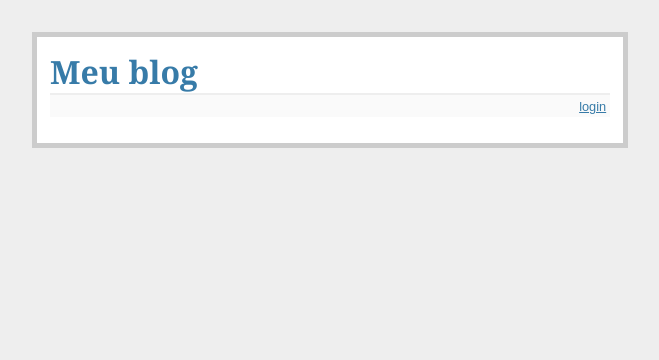
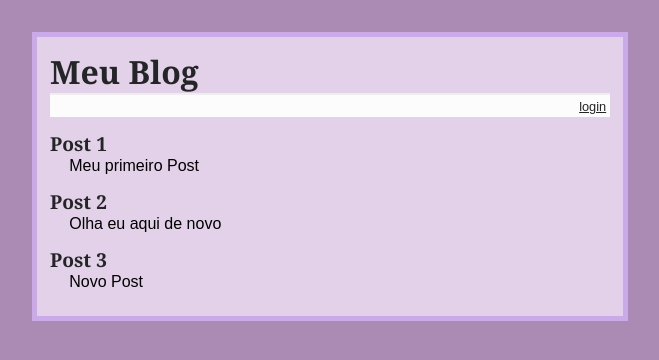
Before and after one commit to Maduc-Gomes/python_web, a Flask app: page / in a window 1280 px wide. Shown: the top 360 px of the page, without its empty margins (310-969 px from the left). Run offline with Flask 2, Linux system fonts and the light colour scheme.

Commit message:
aula 3, parte 1

```diff
--- a/app.py
+++ b/app.py
@@ -1,20 +1,45 @@
-from flask import Flask, render_template
+from flask import Flask, render_template, request, redirect, url_for, session, flash
 
 app = Flask(__name__)
+SECRET_KEY = "pudim"
+app.config.from_object(__name__)
 
 # POSTS MOCK
 posts = [
-{
-"titulo": "Post 1",
-"texto": "Meu primeiro post"
-},
-{
-"titulo": "Post 2",
-"texto": "olha eu aqui de novo"
-}
+    {
+        "titulo": "Post 1",
+        "texto": "Meu primeiro Post"
+    },
+    {
+        "titulo": "Post 2",
+        "texto": "Olha eu aqui de novo"
+    },
+       {
+        "titulo": "Post 3",
+        "texto": "Novo Post"
+    }
 ]
+# USER MOCKS
+USERNAME = "admin"
+PASSWORD = "admin"
 
 @app.route('/')
 def exibir_entradas():
+    return render_template("exibir_entradas.html", entradas=posts)
 
-    return render_template("layout.html", entradas=posts)
+@app.route('/login', methods=["GET", "POST"])
+def login():
+    erro = ""
+    if request.method == "POST":
+        if request.form['username'] == USERNAME and request.form['password'] == PASSWORD:
+            session['logado'] = True
+            flash("login efetuado com sucesso")
+            return redirect(url_for('exibir_entradas'))
+        erro = "Usuário ou senha inválidos"
+    return render_template("login.html", erro=erro)
+
+@app.route('/logout')
+def logout():
+    session.pop('logado', None)
+    flash('Logout realizado com sucesso')
+    return redirect(url_for('exibir_entradas'))
--- a/static/estilo.css
+++ b/static/estilo.css
@@ -1,18 +1,18 @@
-body            { font-family: sans-serif; background: #eee; }
-a, h1, h2       { color: #377BA8; }
+body            { font-family: sans-serif; background: #ab8bb3; }
+a, h1, h2       { color: #242526; }
 h1, h2          { font-family: 'Georgia', serif; margin: 0; }
 h1              { border-bottom: 2px solid #eee; }
 h2              { font-size: 1.2em; }
 
-.pagina         { margin: 2em auto; width: 35em; border: 5px solid #ccc;
-                  padding: 0.8em; background: white; }
+.pagina         { margin: 2em auto; width: 35em; border: 5px solid #caaae8;
+                  padding: 0.8em; background: rgb(226, 209, 232); }
 .entradas       { list-style: none; margin: 0; padding: 0; }
 .entradas li    { margin: 0.8em 1.2em; }
 .entradas li h2 { margin-left: -1em; }
-.ins-entrada    { font-size: 0.9em; border-bottom: 1px solid #ccc; }
+.ins-entrada    { font-size: 0.9em; border-bottom: 1px solid #ffffff; }
 .ins-entrada dl { font-weight: bold; }
 .metanav        { text-align: right; font-size: 0.8em; padding: 0.3em;
-                  margin-bottom: 1em; background: #fafafa; }
+                  margin-bottom: 1em; background: #fcfcfc; }
 .flash          { background: #CEE5F5; padding: 0.5em;
                   border: 1px solid #AACBE2; }
 .erro           { background: #F0D6D6; padding: 0.5em; }
--- a/templates/exibir_entradas.html
+++ b/templates/exibir_entradas.html
@@ -1,5 +1,11 @@
 {% extends "layout.html" %}
-<ur class="entradas">
-    {% for intradas in entradas %}
-    <li><h2></h2></li>
-</ur>
+
+{% block corpo %}
+  <ul class="entradas">
+  {% for entrada in entradas %}
+    <li><h2>{{ entrada.titulo }}</h2>{{ entrada.texto|safe }}
+  {% else %}
+    <li><em>Inacreditável. Até agora nenhuma entrada.</em>
+  {% endfor %}
+  </ul>
+{% endblock %}
--- a/templates/layout.html
+++ b/templates/layout.html
@@ -1,30 +1,23 @@
 <!doctype html>
 <html>
     <head>
-<title>Meu blog</title>
-<link rel="stylesheet" type="text/css"
-      href="static/estilo.css">
+        <title>Meu Blog</title>
+        <link rel="stylesheet" type="text/css" href="{{ url_for('static', filename='estilo.css') }}">
     </head>
-
     <body>
         <div class="pagina">
-  <h1>Meu blog</h1>
+            <h1>Meu Blog</h1>
             <div class="metanav">
             {% if not session.logado %}
-    <a href="">login</a>
+              <a href="{{ url_for('login') }}">login</a>
             {% else %}
-    <a href="">logout</a>
+              <a href="{{ url_for('logout') }}">logout</a>
             {% endif %}
             </div>
             {% for mensagem in get_flashed_messages() %}
               <div class="flash">{{ mensagem }}</div>
             {% endfor %}
-
-
             {% block corpo %}{% endblock %}
-
-
           </div>
     </body>
-
 </html>
```
Also changed, not shown: templates/login.html (added, +17 -0 lines). Lines whose indentation alone changed are shown as unchanged.
